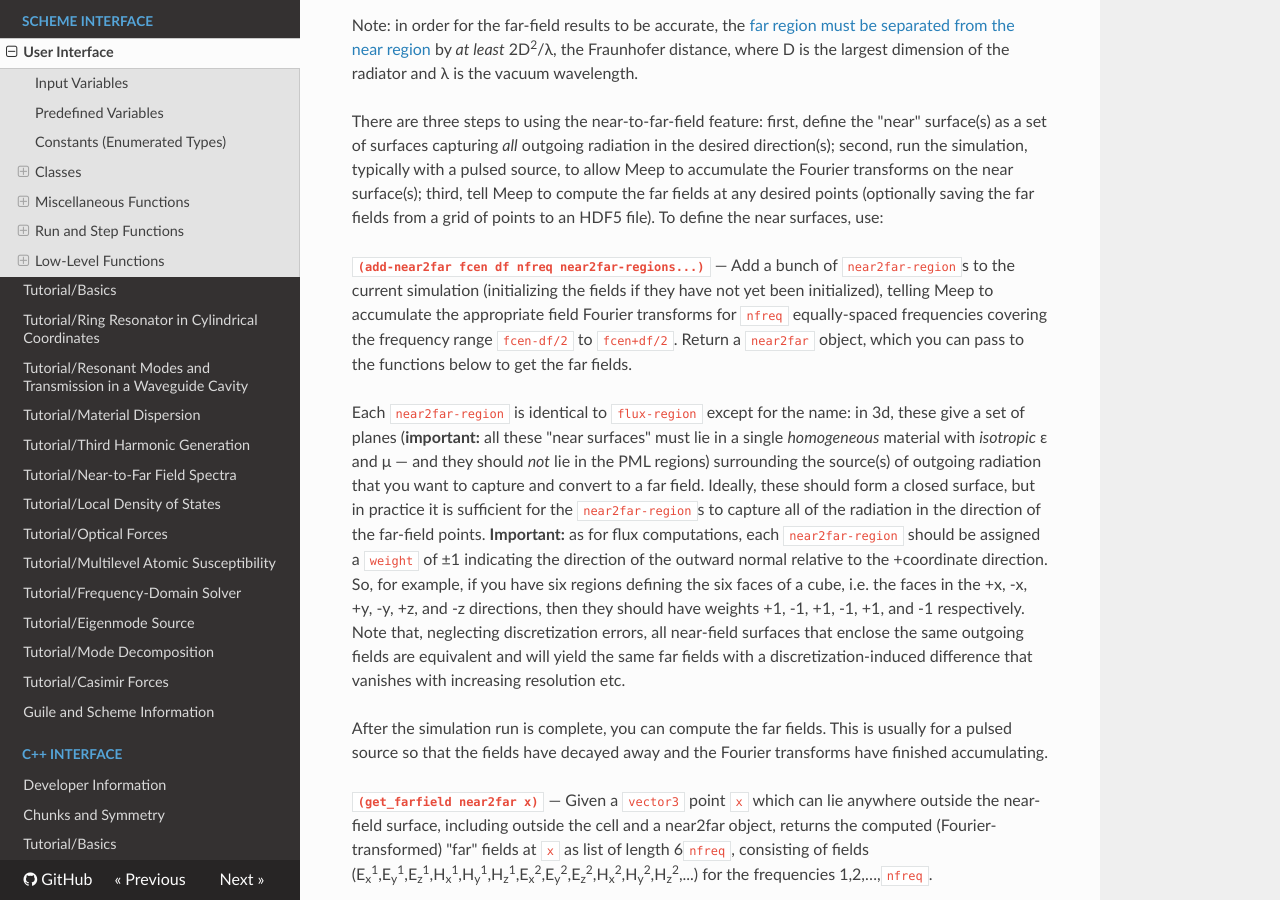
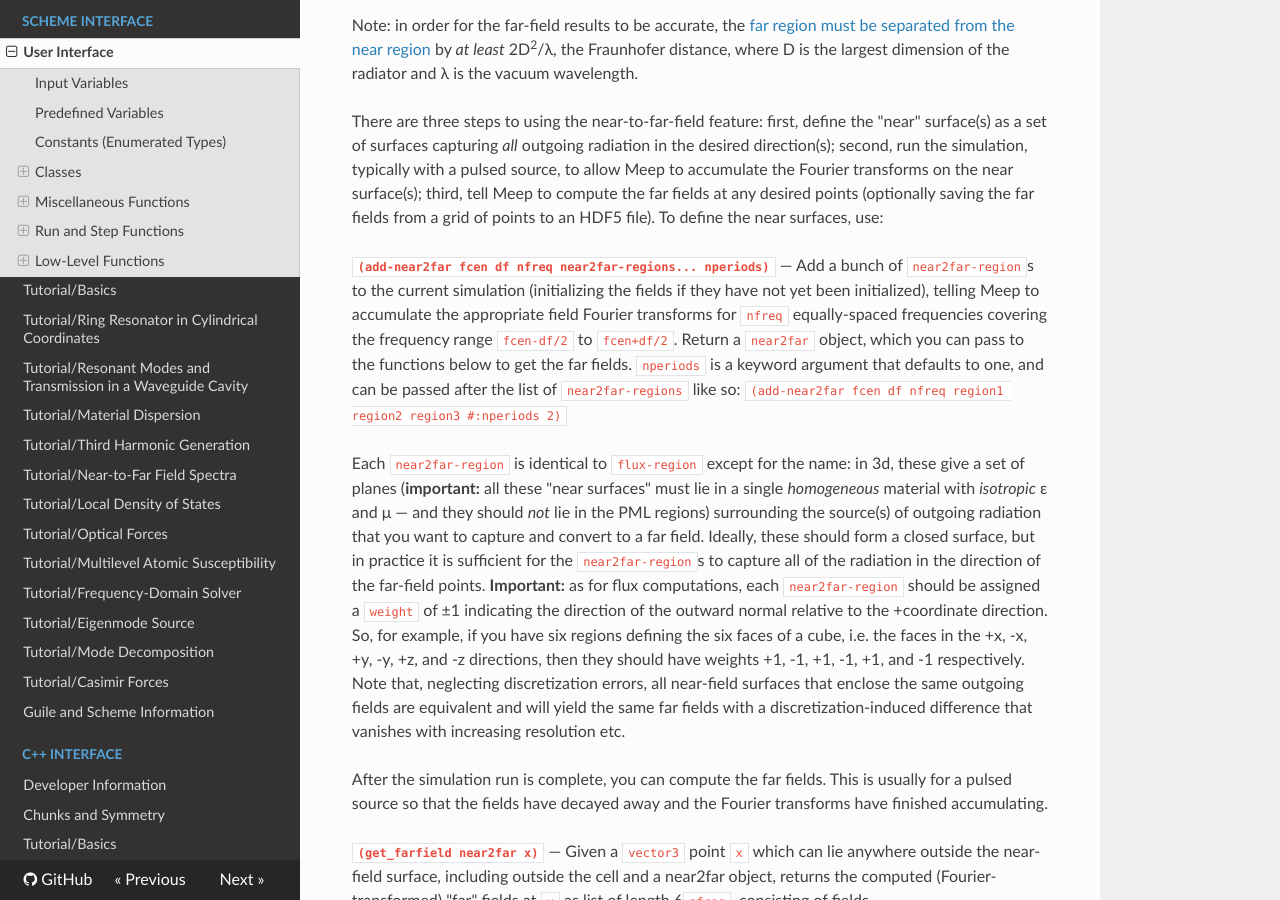
Before and after one commit to NanoComp/meep, an MkDocs documentation site: the page built from doc/docs/Scheme_User_Interface.md, in a window 1280 px wide and 900 px high, scrolled down 36033 px. Built offline with MkDocs 1.6.1, drawn with Linux system fonts in a browser that asks for light colours; nearby versions of some CDN libraries; formulas are drawn with MathJax 3; old or Windows-style settings are respelled for this version of MkDocs.

Commit message:
Add nperiods optional argument to add-near2far

```diff
--- a/doc/docs/Scheme_User_Interface.md
+++ b/doc/docs/Scheme_User_Interface.md
@@ -1145,9 +1145,9 @@ Note: in order for the far-field results to be accurate, the [far region must be
 
 There are three steps to using the near-to-far-field feature: first, define the "near" surface(s) as a set of surfaces capturing *all* outgoing radiation in the desired direction(s); second, run the simulation, typically with a pulsed source, to allow Meep to accumulate the Fourier transforms on the near surface(s); third, tell Meep to compute the far fields at any desired points (optionally saving the far fields from a grid of points to an HDF5 file). To define the near surfaces, use:
 
-**`(add-near2far fcen df nfreq near2far-regions...)`**
+**`(add-near2far fcen df nfreq near2far-regions... nperiods)`**
 —
-Add a bunch of `near2far-region`s to the current simulation (initializing the fields if they have not yet been initialized), telling Meep to accumulate the appropriate field Fourier transforms for `nfreq` equally-spaced frequencies covering the frequency range `fcen-df/2` to `fcen+df/2`. Return a `near2far` object, which you can pass to the functions below to get the far fields.
+Add a bunch of `near2far-region`s to the current simulation (initializing the fields if they have not yet been initialized), telling Meep to accumulate the appropriate field Fourier transforms for `nfreq` equally-spaced frequencies covering the frequency range `fcen-df/2` to `fcen+df/2`. Return a `near2far` object, which you can pass to the functions below to get the far fields. `nperiods` is a keyword argument that defaults to one, and can be passed after the list of `near2far-regions` like so: `(add-near2far fcen df nfreq region1 region2 region3 #:nperiods 2)`
 
 Each `near2far-region` is identical to `flux-region` except for the name: in 3d, these give a set of planes (**important:** all these "near surfaces" must lie in a single *homogeneous* material with *isotropic* ε and μ &mdash; and they should *not* lie in the PML regions) surrounding the source(s) of outgoing radiation that you want to capture and convert to a far field. Ideally, these should form a closed surface, but in practice it is sufficient for the `near2far-region`s to capture all of the radiation in the direction of the far-field points. **Important:** as for flux computations, each `near2far-region` should be assigned a `weight` of &#177;1 indicating the direction of the outward normal relative to the +coordinate direction. So, for example, if you have six regions defining the six faces of a cube, i.e. the faces in the +x, -x, +y, -y, +z, and -z directions, then they should have weights +1, -1, +1, -1, +1, and -1 respectively. Note that, neglecting discretization errors, all near-field surfaces that enclose the same outgoing fields are equivalent and will yield the same far fields with a discretization-induced difference that vanishes with increasing resolution etc.
 
```
Also changed, not shown: 1 other file.
